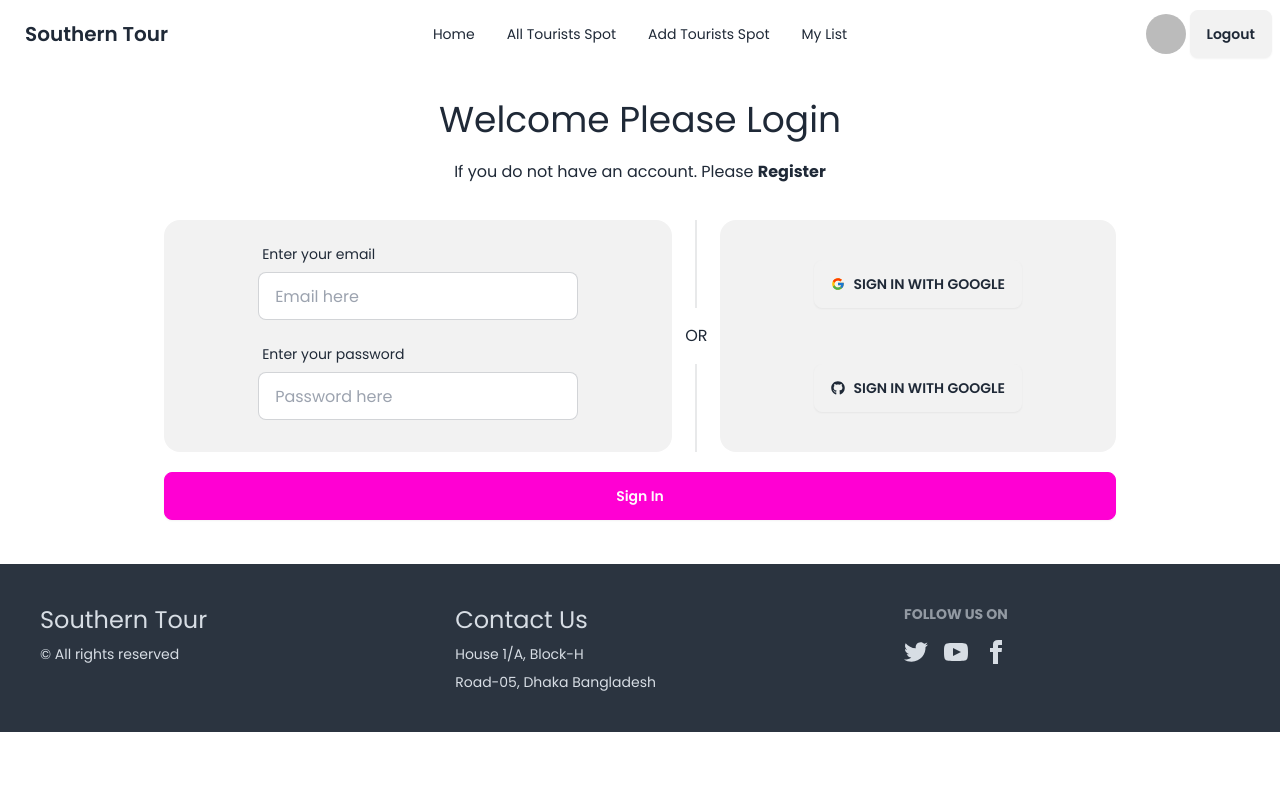
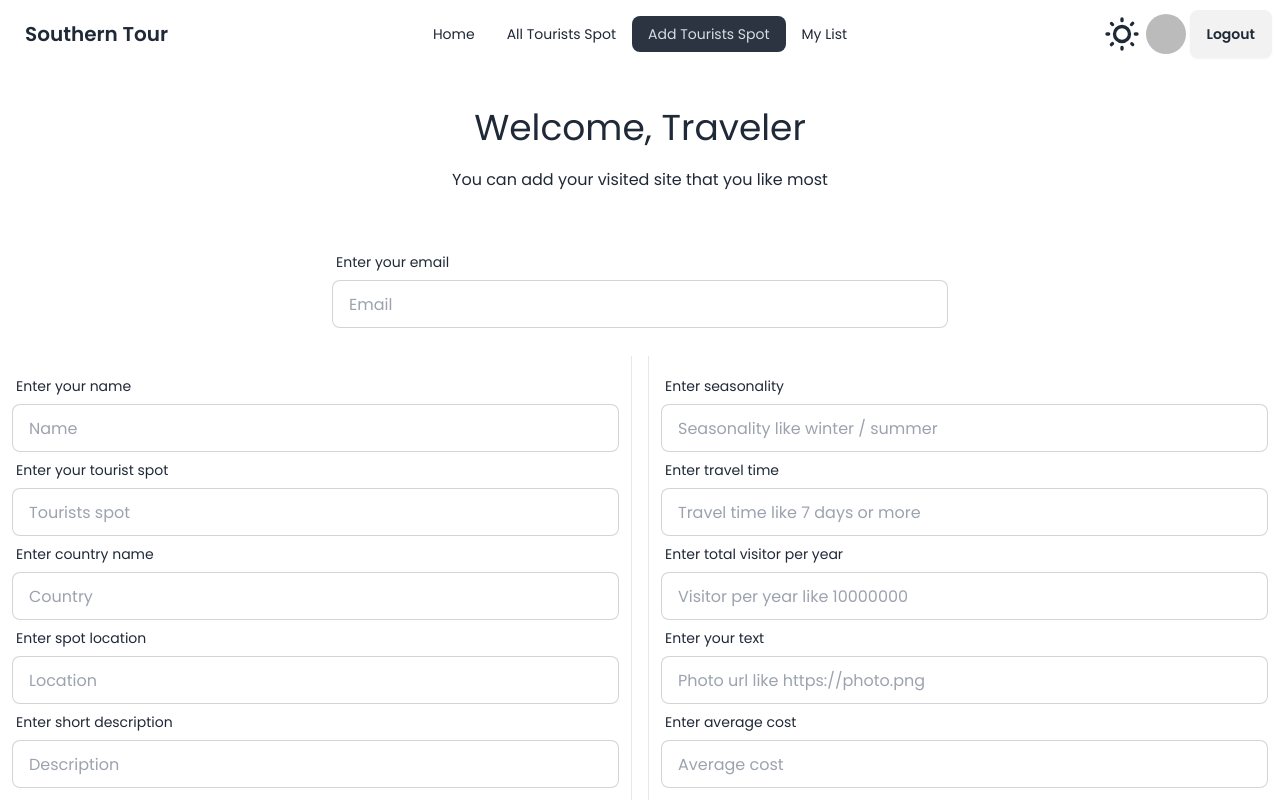
Before and after one commit to impactgalaxy/assignment-10-client-tourism, a React (Vite) app: page /add-tourists-spot in a window 1280 px wide. Before the commit this address led to /login. Shown: the top 802 px of the page. Built offline with nearby package versions, Linux system fonts and the light colour scheme; no server answers; sample sign-in values are in the browser's storage.

Commit message:
theme controller set

```diff
--- /dev/null
+++ b/src/C_P_R/components/Loading.jsx
@@ -0,0 +1,17 @@
+
+export default function Loading() {
+    return (
+        <div className="flex items-center justify-center min-h-screen absolute top-0 w-full bg-white">
+
+            <div className="loading loading-bars loading-lg"></div>
+
+
+        </div>
+    )
+}
+// return (
+//     <div className="flex items-center justify-center min-h-screen absolute top-0 w-full">
+//         <p className="text-2xl" data-aos="fade-down">Loading...</p>
+
+//     </div>
+// )
--- a/src/C_P_R/components/Navbar.jsx
+++ b/src/C_P_R/components/Navbar.jsx
@@ -1,4 +1,4 @@
-import { useContext } from "react"
+import { useContext, useEffect, useState } from "react"
 import { Link, NavLink } from "react-router-dom"
 import { AuthContext } from "../provider/AuthProvider";
 import defaultUser from "/user.png";
@@ -7,6 +7,7 @@
 import Swal from "sweetalert2";
 export default function Navbar() {
     const { user, logOut } = useContext(AuthContext);
+    const [theme, setTheme] = useState(false);
     const navLinks = (
         <>
             <li><NavLink to="/" className={`${({ isActive }) => isActive ? "text-green-700 border-b" : ""}`}>Home</NavLink></li>
@@ -34,6 +35,27 @@
             })
 
     }
+    //theme controller
+    const handleTheme = (e) => {
+        const value = e.target.checked;
+        if (value) {
+            localStorage.setItem("theme", JSON.stringify(true))
+            setTheme(true);
+        } else {
+            localStorage.setItem("theme", JSON.stringify(false));
+            setTheme(false);
+        }
+    }
+    useEffect(() => {
+        const getValue = localStorage.getItem("theme");
+        JSON.parse(getValue) ? setTheme(true) : setTheme(false);
+        theme
+            ? document.querySelector("html").setAttribute("data-theme", "business")
+            : document.querySelector("html").setAttribute("data-theme", "light");
+    }, [theme])
+
+
+
     return (
         <div className="navbar bg-base-100">
             <div className="navbar-start">
@@ -53,6 +75,14 @@
                 </ul>
             </div>
             <div className="navbar-end">
+                <label className="swap swap-rotate">
+                    {/* this hidden checkbox controls the state */}
+                    <input type="checkbox" checked={theme} className="theme-controller" onChange={handleTheme} />
+                    {/* sun icon */}
+                    <svg className="swap-off fill-current w-10 h-10" xmlns="http://www.w3.org/2000/svg" viewBox="0 0 24 24"><path d="M5.64,17l-.71.71a1,1,0,0,0,0,1.41,1,1,0,0,0,1.41,0l.71-.71A1,1,0,0,0,5.64,17ZM5,12a1,1,0,0,0-1-1H3a1,1,0,0,0,0,2H4A1,1,0,0,0,5,12Zm7-7a1,1,0,0,0,1-1V3a1,1,0,0,0-2,0V4A1,1,0,0,0,12,5ZM5.64,7.05a1,1,0,0,0,.7.29,1,1,0,0,0,.71-.29,1,1,0,0,0,0-1.41l-.71-.71A1,1,0,0,0,4.93,6.34Zm12,.29a1,1,0,0,0,.7-.29l.71-.71a1,1,0,1,0-1.41-1.41L17,5.64a1,1,0,0,0,0,1.41A1,1,0,0,0,17.66,7.34ZM21,11H20a1,1,0,0,0,0,2h1a1,1,0,0,0,0-2Zm-9,8a1,1,0,0,0-1,1v1a1,1,0,0,0,2,0V20A1,1,0,0,0,12,19ZM18.36,17A1,1,0,0,0,17,18.36l.71.71a1,1,0,0,0,1.41,0,1,1,0,0,0,0-1.41ZM12,6.5A5.5,5.5,0,1,0,17.5,12,5.51,5.51,0,0,0,12,6.5Zm0,9A3.5,3.5,0,1,1,15.5,12,3.5,3.5,0,0,1,12,15.5Z" /></svg>
+                    {/* moon icon */}
+                    <svg className="swap-on fill-current w-10 h-10" xmlns="http://www.w3.org/2000/svg" viewBox="0 0 24 24"><path d="M21.64,13a1,1,0,0,0-1.05-.14,8.05,8.05,0,0,1-3.37.73A8.15,8.15,0,0,1,9.08,5.49a8.59,8.59,0,0,1,.25-2A1,1,0,0,0,8,2.36,10.14,10.14,0,1,0,22,14.05,1,1,0,0,0,21.64,13Zm-9.5,6.69A8.14,8.14,0,0,1,7.08,5.22v.27A10.15,10.15,0,0,0,17.22,15.63a9.79,9.79,0,0,0,2.1-.22A8.11,8.11,0,0,1,12.14,19.73Z" /></svg>
+                </label>
                 {
                     user && <div tabIndex={0} role="button"
                         data-tooltip-id="my-tooltip"
--- a/src/C_P_R/routes/common_routes/Routes.jsx
+++ b/src/C_P_R/routes/common_routes/Routes.jsx
@@ -38,7 +38,7 @@
             },
             {
                 path: "my-list",
-                element: <MyList></MyList>,
+                element: <PrivateRoute><MyList></MyList></PrivateRoute>,
                 loader: () => fetch("http://localhost:5000/touristSpots")
             }
         ]
--- a/src/C_P_R/routes/private_routes/PrivateRoute.jsx
+++ b/src/C_P_R/routes/private_routes/PrivateRoute.jsx
@@ -2,10 +2,14 @@
 import { AuthContext } from "../../provider/AuthProvider"
 import PropTypes from "prop-types"
 import { Navigate, useLocation } from "react-router-dom";
+import Loading from "../../components/Loading";
 export default function PrivateRoute({ children }) {
     const location = useLocation();
-    const { user } = useContext(AuthContext);
+    const { user, loadingState } = useContext(AuthContext);
 
+    if (loadingState) {
+        return <Loading></Loading>
+    }
 
     if (user !== null) {
         return children;
--- a/tailwind.config.js
+++ b/tailwind.config.js
@@ -8,4 +8,7 @@
     extend: {},
   },
   plugins: [require("daisyui")],
+  daisyui: {
+    themes: ["light", "dark", "cupcake", "business"],
+  },
 }
```
